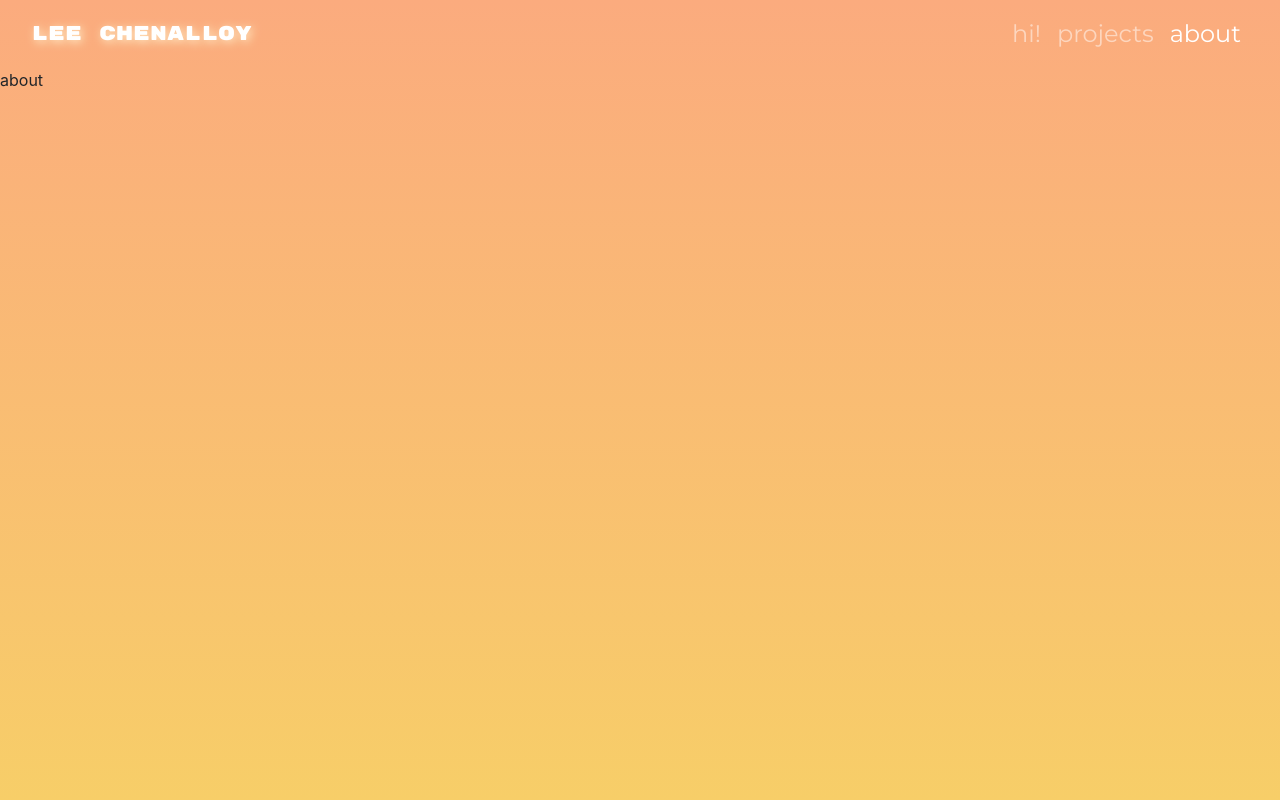
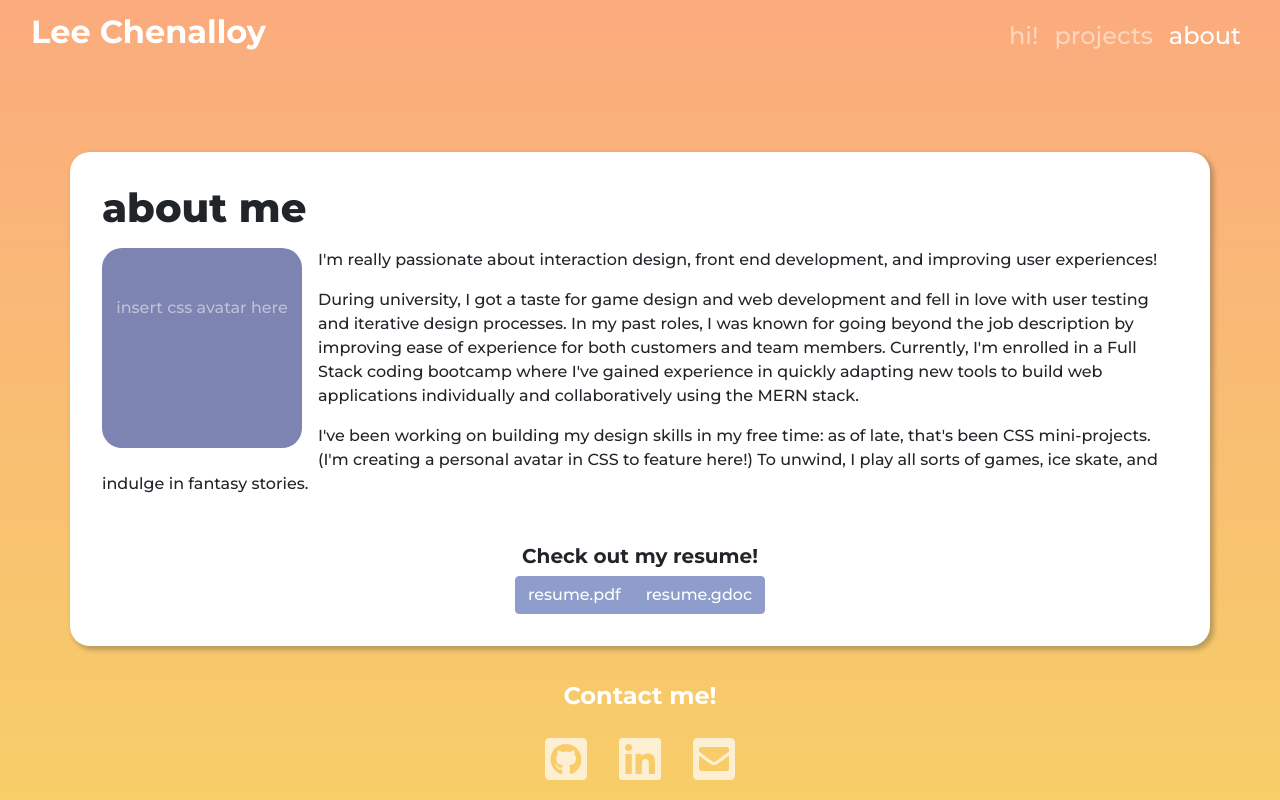
Before and after one commit to chenallee/portfolio-react, a React (Create React App) app: page /about in a window 1280 px wide. Built offline with nearby package versions, Linux system fonts and the light colour scheme; the HTML template or start-up script is replaced by a standard one.

Commit message:
about page v1

```diff
--- a/public/index.html
+++ b/public/index.html
@@ -4,9 +4,9 @@
     <meta charset="utf-8" />
     <link rel="icon" href="%PUBLIC_URL%/favicon.ico" />
     <meta name="viewport" content="width=device-width, initial-scale=1" />
-    <meta name="theme-color" content="#000000" />
+    <meta name="theme-color" content="#FBAB7E" />
     <meta
-      name="chenallee portfolio site"
+      name="description"
       content="iteration of Lee Chenalloy's portfolio made in create react app"
     />
     <link rel="apple-touch-icon" href="%PUBLIC_URL%/logo192.png" />
@@ -24,7 +24,7 @@
       work correctly both with client-side routing and a non-root public URL.
       Learn how to configure a non-root public URL by running `npm run build`.
     -->
-    <link href="https://fonts.googleapis.com/css2?family=Montserrat&family=Rubik+Mono+One&display=swap" rel="stylesheet">
+    <link href="https://fonts.googleapis.com/css2?family=Montserrat:wght@500;700;800;900&display=swap" rel="stylesheet">
     <title>Lee Chenalloy</title>
   </head>
   <body>
--- a/src/App.css
+++ b/src/App.css
@@ -1,25 +1,92 @@
+/* body styles */
 body {
     background-color: #FBAB7E;
     background: linear-gradient(180deg, #FBAB7E 0%, #F7CE68 100%) no-repeat scroll;
-/*
-    background: rgb(245,185,113);
-    background: linear-gradient(180deg, rgba(245,185,113,1) 0%, rgba(255,236,199,1) 100%) no-repeat scroll; */
     background-size: 100% 100vh;
-    /* padding: 3rem; */
 
-    /* font-family: 'Montserrat', sans-serif !important; */
+}
+
+::selection{
+    background-color: rgba(142, 157, 204, .5);
 }
 
 .bodyfont {
     font-family: 'Montserrat', sans-serif;
 }
 
-.iconLink {
-    color: rgba(255,255,255,.5)!important;
+h1 {
+    margin: 0 0 1rem 0;
+    font-weight: 800;
+}
+h2, h3, h4, h5, h6 {
+    font-weight: 700;
+}
+
+/* footer styles */
+.fixed-bottom .navbar-text .iconLink {
+    color: rgba(255,255,255,.7);
 }
 
 .linkHover:hover, .iconLink:hover {
     position: relative;
-    top: -2px;
-    color: rgba(255,255,255, .8)!important;
+    top: -3px;
+    color: rgba(255,255,255);
 }
+
+/* page content styles*/
+.content {
+    background-color: white;
+    font-family: 'Montserrat', sans-serif;
+    margin: 5rem auto;
+    padding: 2rem;
+    border-radius: 20px;
+    box-shadow: 3px 3px 5px 1px rgba(46, 49, 49, .3);
+}
+
+/* about page styles */
+.proPic {
+    background-color: #7D84B2;
+    float: left;
+    width: 200px;
+    height: 200px;
+    margin: 0 1rem 1rem 0;
+    color: rgba(255,255,255, .5);
+    text-align: center;
+    padding: 3rem 0;
+    border-radius: 20px;
+}
+
+.resume {
+    margin-top: 3rem;
+    text-align: center;
+}
+
+/* btn styles */
+.cusBtn{
+    background-color: #8E9DCC;
+    border: 1px solid #8E9DCC;
+}
+.cusBtn:hover{
+    background-color: #7D84B2;
+    border: 1px solid #7D84B2;
+    position: relative;
+}
+.cusBtn:focus
+{
+    outline-color: #8E9DCC;
+    background-color: #7D84B2;
+    border: 1px solid #7D84B2;
+    position: relative;
+    box-shadow: 0 0 1px 3px rgba(251, 171, 126, .5);
+}
+/* had to get super specific to override bootstrap style 🙄  */
+.resume > .btn-group > .cusBtn:active,
+.resume > .btn-group > .cusBtn:active:hover,
+.resume > .btn-group > .cusBtn:active:focus
+{
+    outline-color: #8E9DCC;
+    background-color: #7D84B2;
+    border: 1px solid #7D84B2;
+    position: relative;
+    box-shadow: 3px 3px 3px 1px rgba(46, 49, 49, .3) inset;
+}
--- a/src/App.js
+++ b/src/App.js
@@ -6,11 +6,11 @@ import Header from './components/Header';
 import Home from './components/pages/Home';
 import About from './components/pages/About';
 import Projects from './components/pages/Projects';
-
-import './App.css';
+import Footer from './components/Footer';
 
 // import bootstrap stylesheet to make styles available to all components
 import 'bootstrap/dist/css/bootstrap.min.css';
+import './App.css';
 
 //import fontawesome, add brand icons to library
 import { library } from '@fortawesome/fontawesome-svg-core';
@@ -38,6 +38,7 @@ function App() {
             )}
           />
         </Switch>
+        <Footer/>
       </>
     </Router>
   );
--- a/src/components/Footer.js
+++ b/src/components/Footer.js
@@ -6,7 +6,7 @@ import { FontAwesomeIcon } from '@fortawesome/react-fontawesome'
 function Footer() {
 
     return (
-        <Navbar variant='dark' bg='' className='fixed-bottom bodyfont' style={{ backgroundColor: 'transparent' }}>
+        <Navbar variant='dark' bg='' className='fixed-bottom bodyfont mt-auto' style={{ backgroundColor: 'transparent' }}>
             <Container fluid className='d-flex flex-column justify-content-center'>
                 <Navbar.Text style={{color: 'rgba(255,255,255)'}}>
                     <h4>
--- a/src/components/Header.js
+++ b/src/components/Header.js
@@ -9,8 +9,8 @@ function Header() {
   return (
     <Navbar expand={'md'} variant='dark' className='bodyfont' style={{backgroundColor: 'transparent'}}>
       <Container fluid>
-        <Navbar.Brand className='linkHover' style={{ fontFamily: 'Rubik Mono One, sans-serif', color:'', textShadow: '2px 2px 10px #ffecc7' }} as={Link} to='/'>
-          Lee Chenalloy
+        <Navbar.Brand className='linkHover' style={{ fontFamily: 'Montserrat, sans-serif'}} as={Link} to='/'>
+          <h2>Lee Chenalloy</h2>
           </Navbar.Brand>
         {/* button for mobile nav */}
         <Navbar.Toggle aria-controls='navbar-nav' />
--- a/src/components/pages/About.js
+++ b/src/components/pages/About.js
@@ -1,9 +1,33 @@
 import React from 'react';
+import { Container, ButtonGroup, Button } from 'react-bootstrap';
+
+import resumePdf from '../../assets/Resume.pdf';
 
 function About() {
   return (
     <>
-      about
+      <Container className='content'>
+        <h1>about me</h1>
+        <div class='introduction'>
+          <div class='proPic'>
+              insert css avatar here
+          </div>
+          <p>I'm really passionate about interaction design, front end development, and improving user experiences!</p>
+          <p>During university, I got a taste for game design and web development and fell in love with user testing and iterative design processes. In my past roles, I was known for going beyond the job description by improving ease of experience for both customers and team members. Currently, I'm enrolled in a Full Stack coding bootcamp where I've gained experience in quickly adapting new tools to build web applications individually and collaboratively using the MERN stack.</p>
+          <p>I've been working on building my design skills in my free time: as of late, that's been CSS mini-projects. (I'm creating a personal avatar in CSS to feature here!) To unwind, I play all sorts of games, ice skate, and indulge in fantasy stories.</p>
+        </div>
+        <div className='resume'>
+          <h5>Check out my resume!</h5>
+          <ButtonGroup>
+            <Button href={resumePdf} target='_blank' rel="noopener noreferrer" className='cusBtn'>
+                resume.pdf
+            </Button>
+            <Button href='https://docs.google.com/document/d/1a919ip_Vwpq7OwS8rfuUGUdDGF91YuXAspCHcHSWe-0/edit?usp=sharing' target='_blank' rel="noopener noreferrer" className='cusBtn'>
+              resume.gdoc
+            </Button>
+          </ButtonGroup>
+        </div>
+      </Container>
     </>
   );
 }
--- a/src/components/pages/Home.js
+++ b/src/components/pages/Home.js
@@ -1,12 +1,9 @@
 import React from 'react';
-
-import Footer from '../Footer';
 
 function Home() {
   return (
     <>
       home
-      <Footer></Footer>
     </>
   );
 }
```
Also changed, not shown: 1 other file (tests, documents, lock files or other folders).
